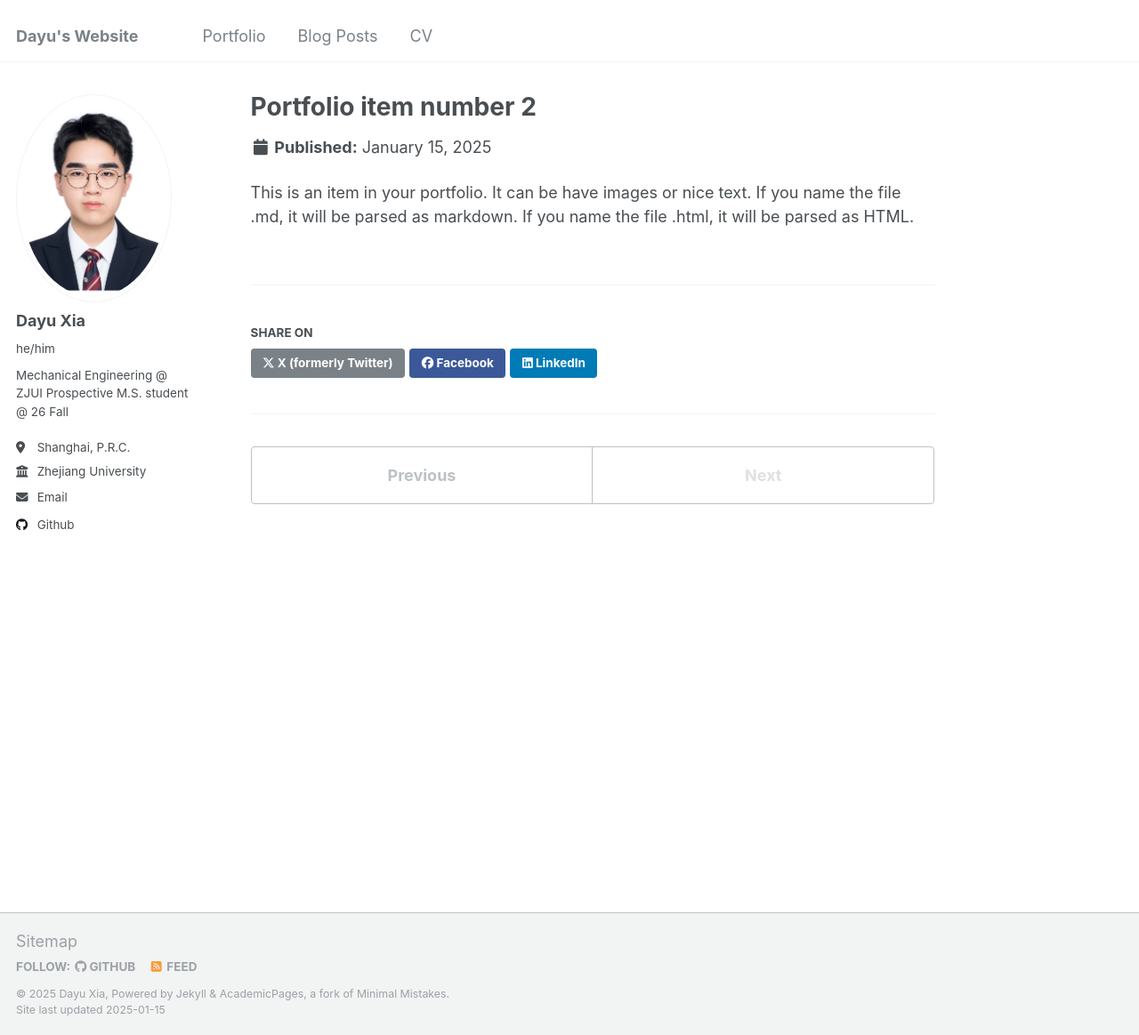
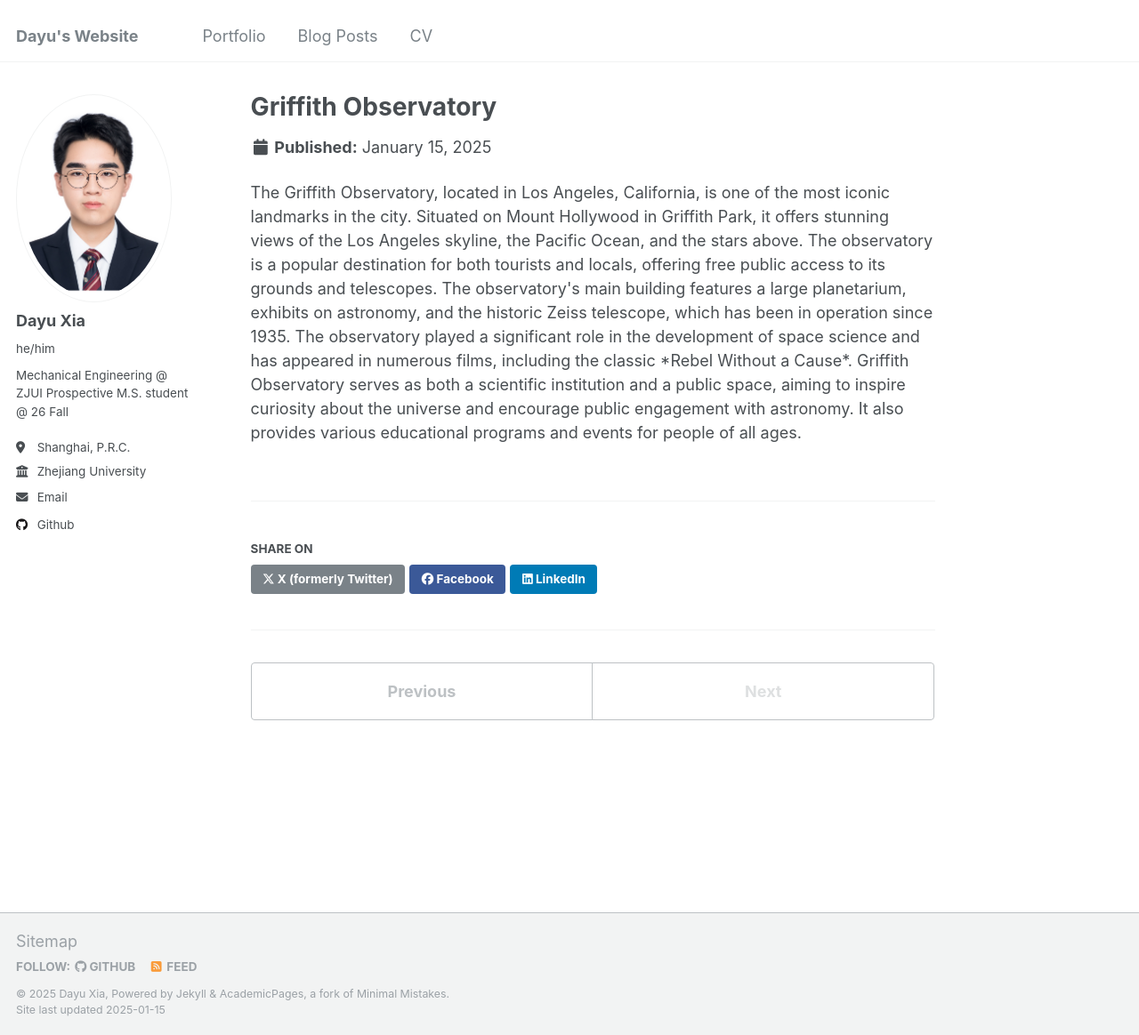
Before and after one commit to dyxia1241/dyxia1241.github.io, a Jekyll site: the page built from _portfolio/portfolio-2.html, in a window 1280 px wide and 1164 px high. Shown: the whole window at 89% size. Built offline with Jekyll 4.4.1, drawn with Linux system fonts in a browser that asks for light colours.

Commit message:
Update portfolio-2.html

```diff
--- a/_portfolio/portfolio-2.html
+++ b/_portfolio/portfolio-2.html
@@ -1,7 +1,7 @@
 ---
-title: "Portfolio item number 2"
-excerpt: "Short description of portfolio item number 2 <br/><img src='/images/500x300.png'>"
+title: "Griffith Observatory"
+excerpt: "The photo was taken in Los Angeles, CA, USA <br/><img src='/images/LA.png'>"
 collection: portfolio
 ---
 
-This is an item in your portfolio. It can be have images or nice text. If you name the file .md, it will be parsed as markdown. If you name the file .html, it will be parsed as HTML.
+The Griffith Observatory, located in Los Angeles, California, is one of the most iconic landmarks in the city. Situated on Mount Hollywood in Griffith Park, it offers stunning views of the Los Angeles skyline, the Pacific Ocean, and the stars above. The observatory is a popular destination for both tourists and locals, offering free public access to its grounds and telescopes. The observatory's main building features a large planetarium, exhibits on astronomy, and the historic Zeiss telescope, which has been in operation since 1935. The observatory played a significant role in the development of space science and has appeared in numerous films, including the classic *Rebel Without a Cause*. Griffith Observatory serves as both a scientific institution and a public space, aiming to inspire curiosity about the universe and encourage public engagement with astronomy. It also provides various educational programs and events for people of all ages.
```
